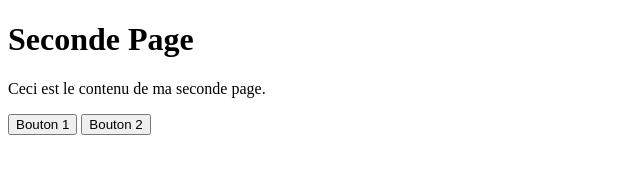
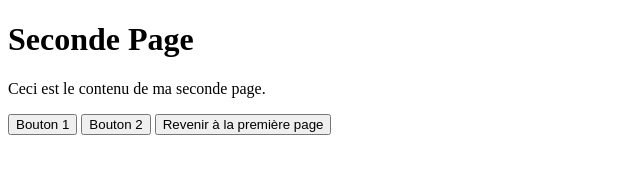
Before and after one commit to ymenadjelia/testtag, a plain HTML site: page seconde-page.html in a window 1280 px wide. Shown: the whole page, without its empty margins (0-640 px from the left). Drawn offline with Linux system fonts and the light colour scheme.

Commit message:
bouton deredirection

```diff
--- a/seconde-page.html
+++ b/seconde-page.html
@@ -10,5 +10,8 @@
     <p>Ceci est le contenu de ma seconde page.</p>
     <button onclick="alert('Vous avez cliqué sur le premier bouton')">Bouton 1</button>
     <button onclick="alert('Vous avez cliqué sur le deuxième bouton')">Bouton 2</button>
+
+    <!-- Ajoutez un bouton pour revenir à la première page -->
+    <a href="index.html"><button>Revenir à la première page</button></a>
 </body>
 </html>
```
